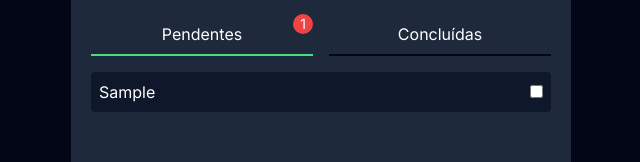
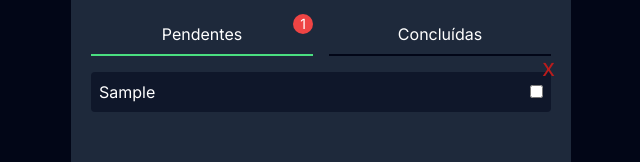
Before and after one commit to matheusNLourenco/projeto-tarefas-nextjs, a Next.js app: page / in a window 1280 px wide. Both pictures are taken after typing "Sample" into the empty fields and a click on the button "Adicionar". Shown: the part 250-412 px from the top of the page, without its empty margins (319-959 px from the left). Built offline with nearby package versions, Linux system fonts and the light colour scheme.

Commit message:
Update ListItem

```diff
--- a/src/components/ListItem/ListItem.jsx
+++ b/src/components/ListItem/ListItem.jsx
@@ -1,10 +1,13 @@
 export function ListItem({label, isCompleted, onChange}) {
     return (
-        <li className="flex items-center justify-between p-2 text-white rounded bg-slate-900">
+        <li className="relative flex items-center justify-between p-2 text-white rounded bg-slate-900">
             <div className={`${isCompleted ? 'line-through' : ''}`}>{ label }</div>
             <div>
                 <input type="checkbox" checked={isCompleted} onChange={ onChange }/>
             </div>
+            <div className="absolute text-2xl text-red-700 cursor-pointer -right-1 -top-5">
+                x
+            </div>
         </li>
     )
 }
```
